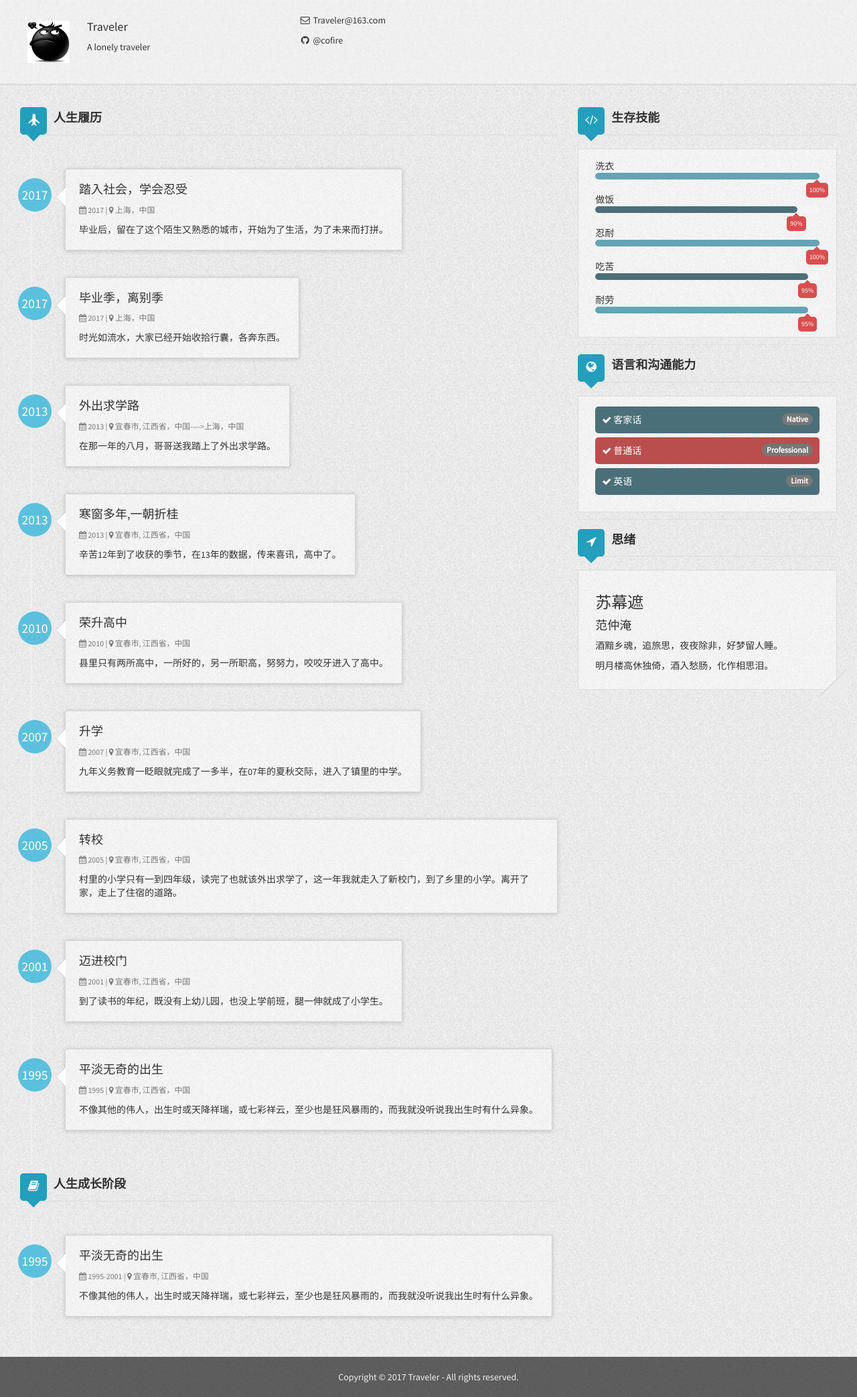
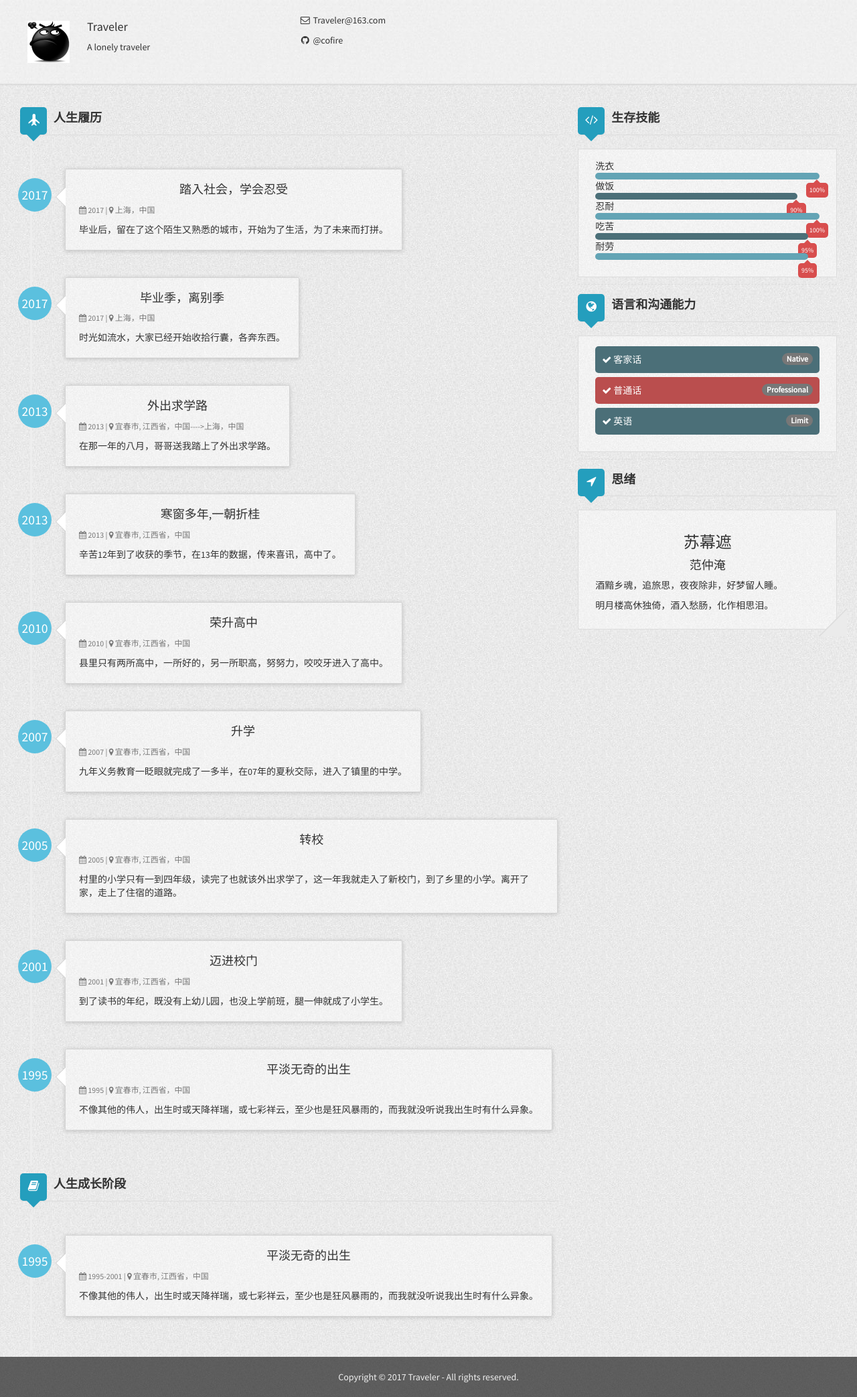
Before and after one commit to cofire2/cofire2.github.io, a Jekyll site: the page built from index.html, in a window 1280 px wide. Shown: the whole page at 67% size. Built offline with Jekyll 4.4.1, drawn with Linux system fonts in a browser that asks for light colours; nearby versions of some CDN libraries.

Commit message:
Update resumecard.css

```diff
--- a/assets/css/resumecard.css
+++ b/assets/css/resumecard.css
@@ -85,6 +85,18 @@ hr {
     border: 1px solid #dddddd;
     padding: 15px 25px;
     margin: 10px 0;
+}
+
+.grid-block h3{
+   text-align: center;
+}
+
+.grid-block h4{
+   text-align: center;
+}
+
+.grid-block div{
+   margin: auto;
 }
 
 .grid-block:before {
```
